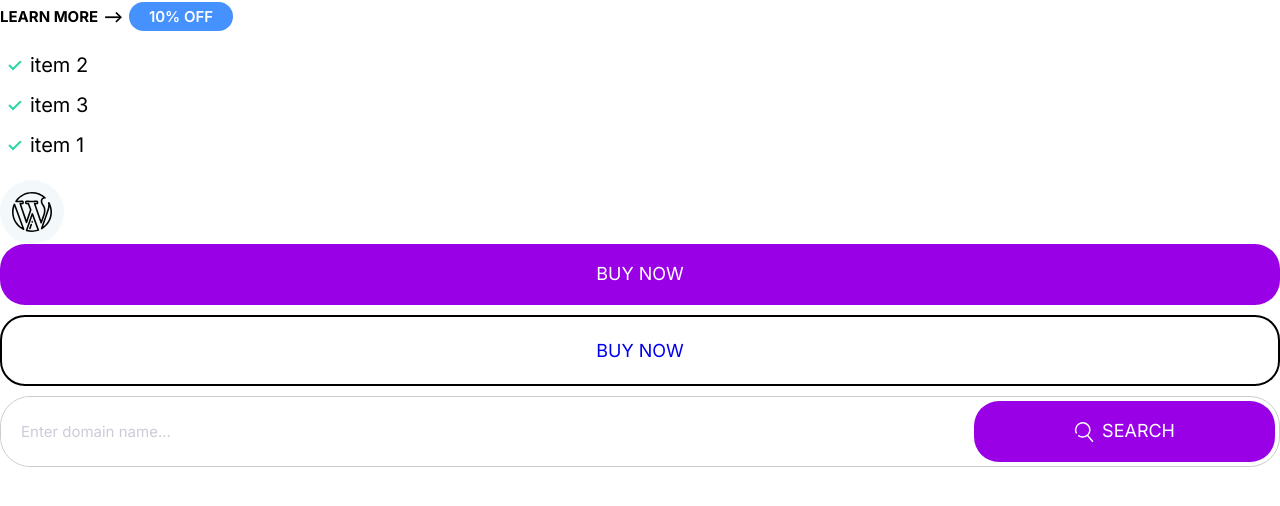
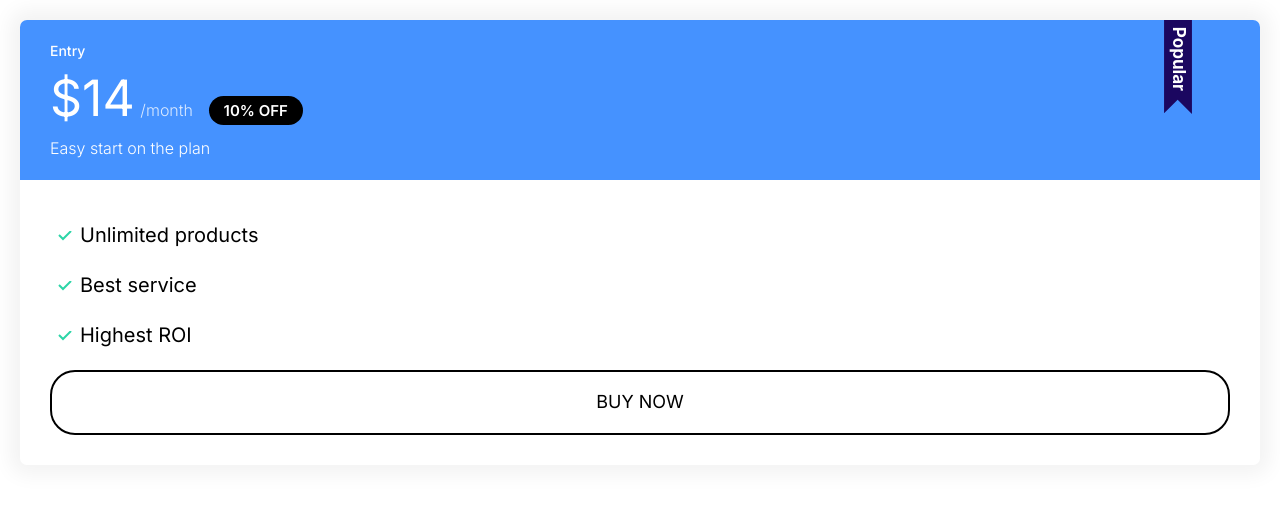
Before and after one commit to JacobJaniak/test, a plain HTML site: page index.html in a window 1280 px wide. Drawn offline with Linux system fonts and the light colour scheme.

Commit message:
added card and media components

```diff
--- a/css/styles.css
+++ b/css/styles.css
@@ -110,14 +110,14 @@ a {
 }
 
 .badge--secondary {
-  background: var(--color-secondary);
+  background: var(--color-accent);
   color: white;
 }
 
 .badge--small {
   font-size: 1.6rem;
   color: WHITE;
-  background: var(--color-primary);
+  padding: 0.5rem 1.5rem;
 }
 
 @media screen and (min-width: 1024px) {
@@ -281,3 +281,82 @@ a {
     font-size: 1.5rem;
   }
 }
+
+/* Card */
+.card {
+  border-radius: 7px;
+  box-shadow: 0 0 20px 10px #f3f3f3;
+  overflow: hidden;
+  margin: 20px 20px;
+}
+
+.card__header,
+.card__body {
+  padding: 2rem 3rem;
+}
+
+.card--primary .card__header {
+  background-color: var(--color-primary);
+  color: white;
+}
+
+.color--secondary .card__header {
+  background-color: var(--color-secondary);
+  color: white;
+}
+
+/* Plans */
+.plan__name {
+  color: #fff;
+  margin: 0;
+  font-weight: 500;
+}
+
+.plan__price {
+  font-size: 4rem;
+}
+
+.plan__billing-cycle {
+  font-size: 2.4rem;
+  font-weight: 300;
+  opacity: 0.8;
+  margin-right: 1rem;
+}
+
+.plan__description {
+  font-size: 2rem;
+  font-weight: 300;
+  display: block;
+}
+
+.plan .list__item {
+  margin-bottom: 2rem;
+}
+
+.plan--popular .card__header {
+  position: relative;
+}
+
+.plan--popular .card__header::before {
+  content: url(../images/popular.svg);
+  width: 40px;
+  display: inline-block;
+  position: absolute;
+  top: -6px;
+  right: 5%;
+}
+
+@media screen and (min-width: 1024px) {
+  .plan__name {
+    font-size: 1.4rem;
+  }
+  .plan__price {
+    font-size: 5rem;
+  }
+  .plan__billing-cycle {
+    font-size: 1.6rem;
+  }
+  .plan__description {
+    font-size: 1.6rem;
+  }
+}
--- a/index.html
+++ b/index.html
@@ -14,31 +14,26 @@
     <link rel="stylesheet" href="css/styles.css" />
   </head>
   <body>
-    <a href="#" class="link-arrow">Learn more</a>
-    <span class="badge badge--small">10% OFF</span>
-    <ul class="list list--tick">
-      <li class="list__item">item 2</li>
-      <li class="list__item">item 3</li>
-      <li class="list__item">item 1</li>
-    </ul>
-    <span class="icon-containter">
-     <svg class="icon icon">
-       <use xlink:href="images/sprite.svg#wordpress"></use>
-    </span>
-
-      <button class="btn btn--primary btn--block">buy now</button>
-
-      <a href="#" class="btn btn--secondary btn--block">buy now</a>
-
-    <div class="input-group">
-      <input type="text" class="input" placeholder="Enter domain name...">
-        <button class="btn btn--accent">
-          <span>
-          <svg class="search-icon">
-          <use class="search-bar-icon" xlink:href="images/sprite.svg#search"></use>
-          </span>search
-        </button>
+    <div>
+      <div class="plan plan--popular">
+        <div class="card card--primary">
+          <header class="card__header">
+            <h3 class="plan__name">Entry</h3>
+            <span class="plan__price">$14</span>
+            <span class="plan__billing-cycle">/month</span>
+            <span class="badge badge--secondary badge--small">10% OFF</span>
+            <span class="plan__description">Easy start on the plan</span>
+          </header>
+          <div class="card__body">
+            <ul class="list list--tick">
+              <li class="list__item">Unlimited products</li>
+              <li class="list__item">Best service</li>
+              <li class="list__item">Highest ROI</li>
+            </ul>
+            <button class="btn btn--secondary btn--block">buy now</button>
+          </div>
+        </div>
+      </div>
     </div>
-
   </body>
 </html>
```
Also changed, not shown: components/inputs.html (added, +9 -0 lines), images/popular.svg (added).
